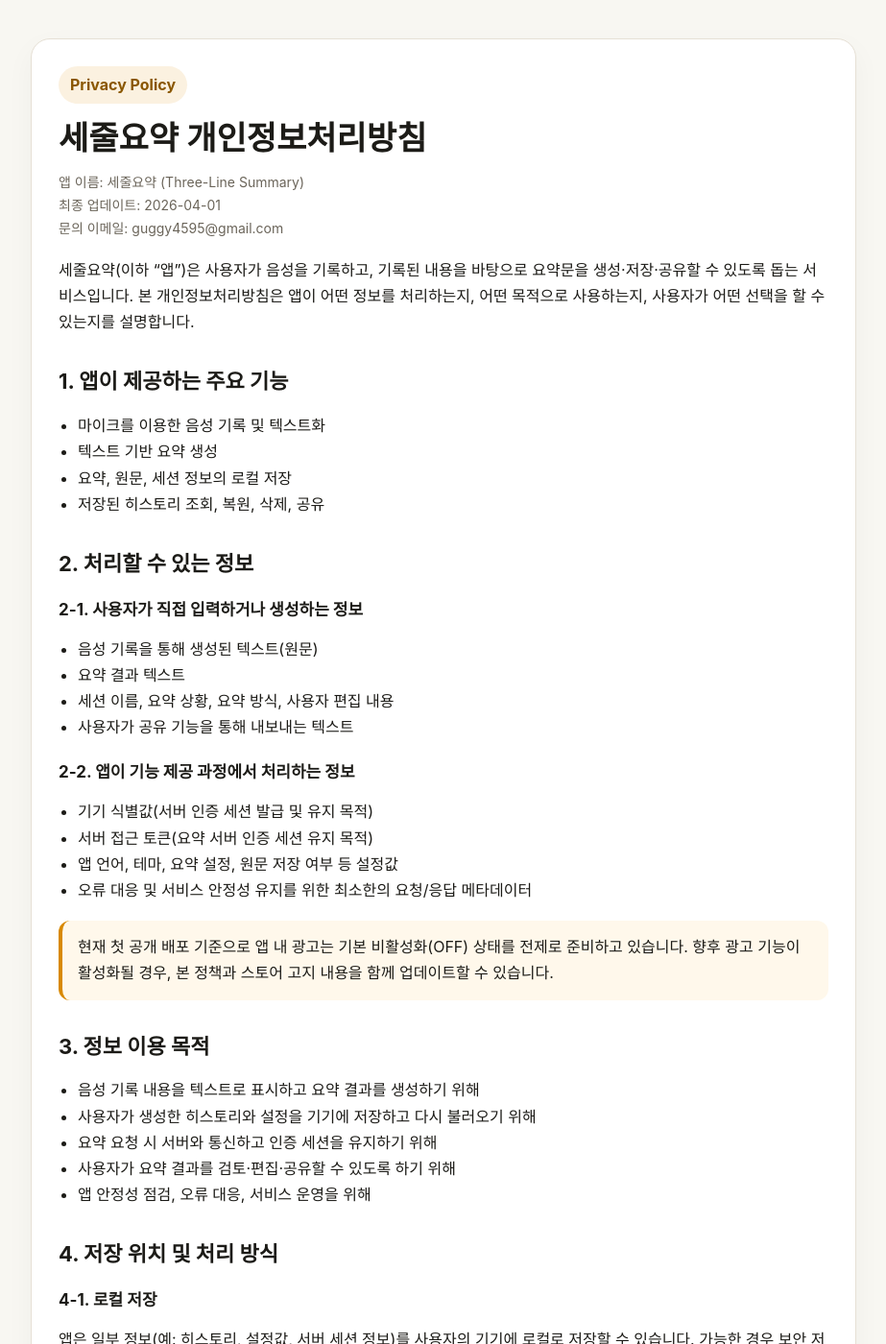
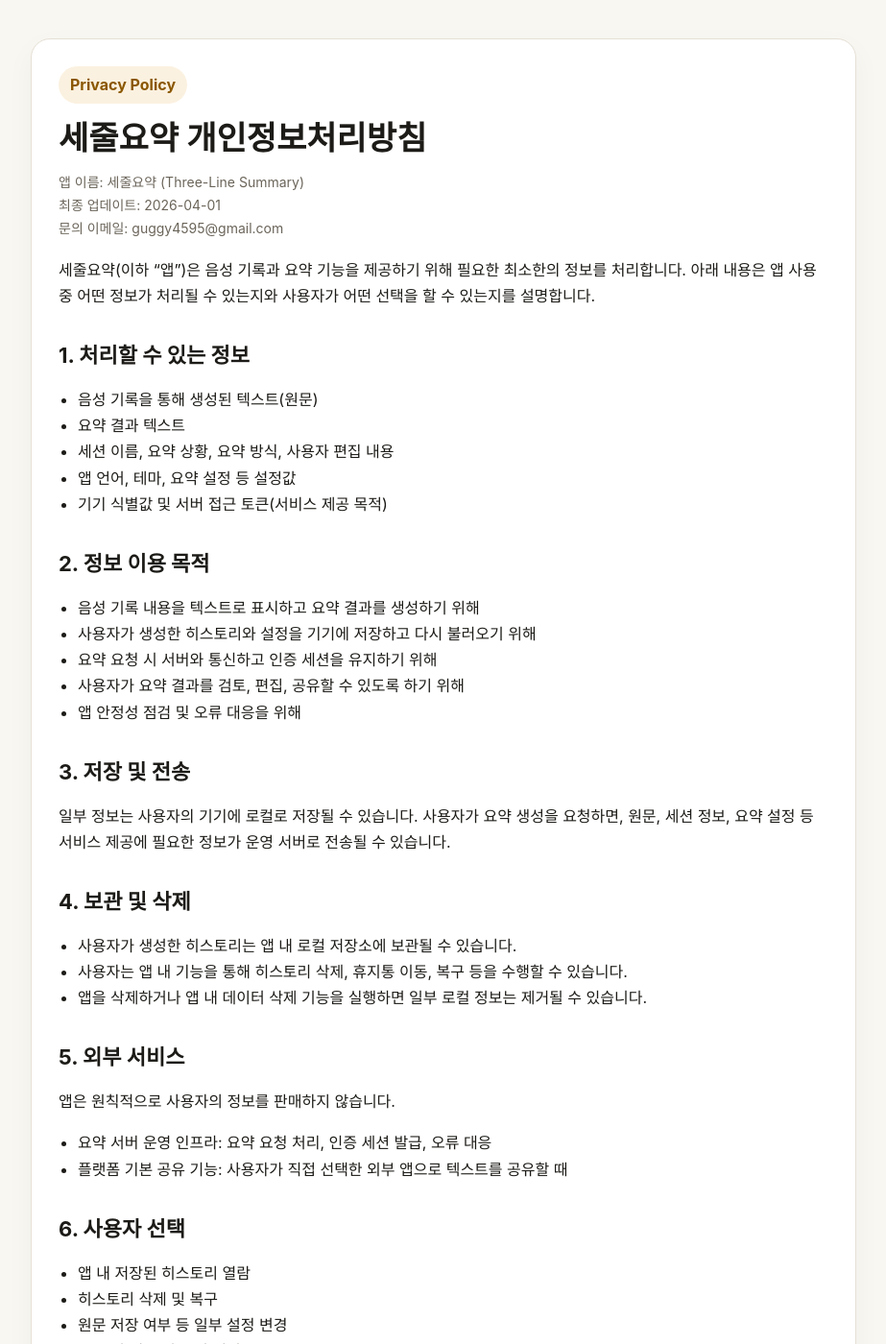
Before and after one commit to kyu05017/kyu05017.github.io, a Jekyll site: the page three-line-summary/privacy-policy/index.html, which Jekyll copies as it is, in a window 1280 px wide and 1400 px high. Shown: the whole window at 96% size, without its empty margins (178-1101 px from the left). Built offline with Jekyll 4.4.1, drawn with Linux system fonts in a browser that asks for light colours; some of the changed text lies outside the part shown.

Commit message:
docs: simplify public privacy policy

```diff
--- a/three-line-summary/privacy-policy/index.html
+++ b/three-line-summary/privacy-policy/index.html
@@ -61,79 +61,49 @@
         </div>
 
         <p>
-          세줄요약(이하 “앱”)은 사용자가 음성을 기록하고, 기록된 내용을 바탕으로 요약문을 생성·저장·공유할 수 있도록 돕는 서비스입니다.
-          본 개인정보처리방침은 앱이 어떤 정보를 처리하는지, 어떤 목적으로 사용하는지, 사용자가 어떤 선택을 할 수 있는지를 설명합니다.
+          세줄요약(이하 “앱”)은 음성 기록과 요약 기능을 제공하기 위해 필요한 최소한의 정보를 처리합니다.
+          아래 내용은 앱 사용 중 어떤 정보가 처리될 수 있는지와 사용자가 어떤 선택을 할 수 있는지를 설명합니다.
         </p>
 
-        <h2>1. 앱이 제공하는 주요 기능</h2>
-        <ul>
-          <li>마이크를 이용한 음성 기록 및 텍스트화</li>
-          <li>텍스트 기반 요약 생성</li>
-          <li>요약, 원문, 세션 정보의 로컬 저장</li>
-          <li>저장된 히스토리 조회, 복원, 삭제, 공유</li>
-        </ul>
-
-        <h2>2. 처리할 수 있는 정보</h2>
-        <h3>2-1. 사용자가 직접 입력하거나 생성하는 정보</h3>
+        <h2>1. 처리할 수 있는 정보</h2>
         <ul>
           <li>음성 기록을 통해 생성된 텍스트(원문)</li>
           <li>요약 결과 텍스트</li>
           <li>세션 이름, 요약 상황, 요약 방식, 사용자 편집 내용</li>
-          <li>사용자가 공유 기능을 통해 내보내는 텍스트</li>
+          <li>앱 언어, 테마, 요약 설정 등 설정값</li>
+          <li>기기 식별값 및 서버 접근 토큰(서비스 제공 목적)</li>
         </ul>
 
-        <h3>2-2. 앱이 기능 제공 과정에서 처리하는 정보</h3>
-        <ul>
-          <li>기기 식별값(서버 인증 세션 발급 및 유지 목적)</li>
-          <li>서버 접근 토큰(요약 서버 인증 세션 유지 목적)</li>
-          <li>앱 언어, 테마, 요약 설정, 원문 저장 여부 등 설정값</li>
-          <li>오류 대응 및 서비스 안정성 유지를 위한 최소한의 요청/응답 메타데이터</li>
-        </ul>
-
-        <div class="notice">
-          현재 첫 공개 배포 기준으로 앱 내 광고는 기본 비활성화(OFF) 상태를 전제로 준비하고 있습니다.
-          향후 광고 기능이 활성화될 경우, 본 정책과 스토어 고지 내용을 함께 업데이트할 수 있습니다.
-        </div>
-
-        <h2>3. 정보 이용 목적</h2>
+        <h2>2. 정보 이용 목적</h2>
         <ul>
           <li>음성 기록 내용을 텍스트로 표시하고 요약 결과를 생성하기 위해</li>
           <li>사용자가 생성한 히스토리와 설정을 기기에 저장하고 다시 불러오기 위해</li>
           <li>요약 요청 시 서버와 통신하고 인증 세션을 유지하기 위해</li>
-          <li>사용자가 요약 결과를 검토·편집·공유할 수 있도록 하기 위해</li>
-          <li>앱 안정성 점검, 오류 대응, 서비스 운영을 위해</li>
+          <li>사용자가 요약 결과를 검토, 편집, 공유할 수 있도록 하기 위해</li>
+          <li>앱 안정성 점검 및 오류 대응을 위해</li>
         </ul>
 
-        <h2>4. 저장 위치 및 처리 방식</h2>
-        <h3>4-1. 로컬 저장</h3>
+        <h2>3. 저장 및 전송</h2>
         <p>
-          앱은 일부 정보(예: 히스토리, 설정값, 서버 세션 정보)를 사용자의 기기에 로컬로 저장할 수 있습니다.
-          가능한 경우 보안 저장소를 우선 사용하며, 과거 저장값이 남아 있는 경우 이를 보안 저장소로 이전할 수 있습니다.
+          일부 정보는 사용자의 기기에 로컬로 저장될 수 있습니다. 사용자가 요약 생성을 요청하면,
+          원문, 세션 정보, 요약 설정 등 서비스 제공에 필요한 정보가 운영 서버로 전송될 수 있습니다.
         </p>
 
-        <h3>4-2. 서버 전송</h3>
-        <p>
-          사용자가 요약 생성을 요청하면, 요약 생성에 필요한 텍스트(예: 원문, 세션명, 날짜, 요약 상황/방식)가 운영 서버로 전송될 수 있습니다.
-          서버는 요약 생성 요청을 처리하고 결과를 앱에 반환합니다.
-        </p>
-
-        <h2>5. 보관 및 삭제</h2>
+        <h2>4. 보관 및 삭제</h2>
         <ul>
           <li>사용자가 생성한 히스토리는 앱 내 로컬 저장소에 보관될 수 있습니다.</li>
           <li>사용자는 앱 내 기능을 통해 히스토리 삭제, 휴지통 이동, 복구 등을 수행할 수 있습니다.</li>
-          <li>삭제된 일부 항목은 일정 기간 동안 휴지통에 남을 수 있으며, 이후 영구 삭제될 수 있습니다.</li>
-          <li>사용자가 앱을 삭제하거나 앱 내 데이터 삭제 기능을 실행할 경우 일부 로컬 정보는 제거될 수 있습니다.</li>
+          <li>앱을 삭제하거나 앱 내 데이터 삭제 기능을 실행하면 일부 로컬 정보는 제거될 수 있습니다.</li>
         </ul>
 
-        <h2>6. 제3자 제공 및 외부 서비스</h2>
+        <h2>5. 외부 서비스</h2>
         <p>앱은 원칙적으로 사용자의 정보를 판매하지 않습니다.</p>
-        <p>다만 아래와 같은 범위의 외부 서비스 연동이 있을 수 있습니다.</p>
         <ul>
           <li>요약 서버 운영 인프라: 요약 요청 처리, 인증 세션 발급, 오류 대응</li>
           <li>플랫폼 기본 공유 기능: 사용자가 직접 선택한 외부 앱으로 텍스트를 공유할 때</li>
         </ul>
 
-        <h2>7. 사용자 권리 및 선택</h2>
+        <h2>6. 사용자 선택</h2>
         <ul>
           <li>앱 내 저장된 히스토리 열람</li>
           <li>히스토리 삭제 및 복구</li>
@@ -141,33 +111,13 @@
           <li>공유 전 내용 검토 및 편집</li>
           <li>앱 사용 중단 및 앱 삭제</li>
         </ul>
-        <p>개인정보 관련 문의, 삭제 요청, 정책 문의는 아래 이메일로 보낼 수 있습니다.</p>
+
+        <h2>7. 문의 및 정책 변경</h2>
+        <p>
+          개인정보 관련 문의나 정책 관련 문의는 아래 이메일로 보낼 수 있습니다.
+          본 정책은 서비스 변경 또는 법령 변경에 따라 수정될 수 있습니다.
+        </p>
         <p><strong>문의 이메일:</strong> <a href="mailto:guggy4595@gmail.com">guggy4595@gmail.com</a></p>
-
-        <h2>8. 아동의 개인정보</h2>
-        <p>
-          앱은 아동을 주요 대상으로 설계되지 않았습니다. 아동 대상 서비스로 운영할 계획이 있다면,
-          연령 등급, 광고 정책, 보호자 동의 정책을 별도로 정비해야 합니다.
-        </p>
-
-        <h2>9. 보안</h2>
-        <p>
-          운영자는 정보 보호를 위해 합리적인 기술적·관리적 조치를 적용하려고 노력합니다.
-          다만 인터넷 전송 또는 전자 저장 방식은 100% 완전한 보안을 보장할 수 없으므로,
-          사용자는 민감한 내용을 기록·공유할 때 주의해야 합니다.
-        </p>
-
-        <h2>10. 정책 변경</h2>
-        <p>
-          본 개인정보처리방침은 서비스 변경, 법령 변경, 운영 정책 변경에 따라 수정될 수 있습니다.
-          중요한 변경이 있는 경우 앱 내 공지, 정책 페이지 갱신, 또는 적절한 방법으로 안내할 수 있습니다.
-        </p>
-
-        <h2>11. 운영자 정보</h2>
-        <p>
-          운영자: 세줄요약 운영자<br />
-          이메일: <a href="mailto:guggy4595@gmail.com">guggy4595@gmail.com</a>
-        </p>
 
         <footer>
           © 2026 Three-Line Summary.
```
